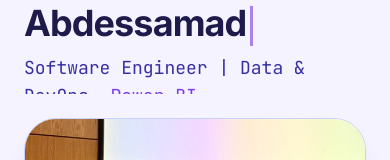
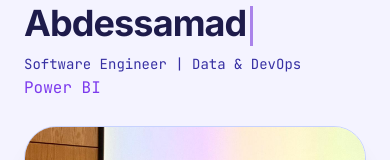
Before and after one commit to KAF-Abdessamad/portfolio-KAF, a React (Vite) app: page / in a window 390 px wide. Shown: the part 218-378 px from the top of the page. Built offline with nearby package versions, Linux system fonts and the light colour scheme; no server answers; the database is empty.

Commit message:
Fix hero subtitle layout - separate prefix from animated tech

```diff
--- a/src/sections/Hero.jsx
+++ b/src/sections/Hero.jsx
@@ -90,7 +90,7 @@ export default function Hero() {
                             </motion.h1>
 
                             {/* Animated subtitle Mobile */}
-                            <motion.div variants={itemVariants} className="h-10 mb-6 overflow-hidden">
+                            <motion.div variants={itemVariants} className="h-14 mb-4 overflow-hidden">
                                 <AnimatePresence mode="wait">
                                     <motion.p
                                         key={SUBTITLES[subtitleIndex]}
@@ -98,9 +98,10 @@ export default function Hero() {
                                         animate={{ y: 0, opacity: 1 }}
                                         exit={{ y: -20, opacity: 0 }}
                                         transition={{ duration: 0.35, ease: "backOut" }}
-                                        className="text-lg sm:text-xl text-text-sec font-mono"
+                                        className="text-base sm:text-lg text-text-sec font-mono leading-tight"
                                     >
-                                        {t('hero.subtitle_prefix')} &nbsp;<span className="text-text-acc">{SUBTITLES[subtitleIndex]}</span>
+                                        <span className="block text-sm text-text-muted mb-1">{t('hero.subtitle_prefix')}</span>
+                                        <span className="text-text-acc">{SUBTITLES[subtitleIndex]}</span>
                                     </motion.p>
                                 </AnimatePresence>
                             </motion.div>
@@ -145,18 +146,19 @@ export default function Hero() {
                         </div>
 
                         {/* Animated subtitle (Desktop Only) */}
-                        <motion.div variants={itemVariants} className="h-12 mb-6 overflow-hidden hidden lg:block">
+                        <motion.div variants={itemVariants} className="h-16 mb-4 overflow-hidden hidden lg:block">
                             <AnimatePresence mode="wait">
-                                <motion.p
+                                <motion.div
                                     key={SUBTITLES[subtitleIndex]}
                                     initial={{ y: 36, opacity: 0 }}
                                     animate={{ y: 0, opacity: 1 }}
                                     exit={{ y: -36, opacity: 0 }}
                                     transition={{ duration: 0.45, ease: "backOut" }}
-                                    className="text-xl md:text-2xl text-text-sec font-mono"
+                                    className="flex flex-col"
                                 >
-                                    {t('hero.subtitle_prefix')} &nbsp;<span className="text-text-acc">{SUBTITLES[subtitleIndex]}</span>
-                                </motion.p>
+                                    <span className="text-sm text-text-muted font-mono mb-1">{t('hero.subtitle_prefix')}</span>
+                                    <span className="text-xl md:text-2xl text-text-acc font-mono">{SUBTITLES[subtitleIndex]}</span>
+                                </motion.div>
                             </AnimatePresence>
                         </motion.div>
 
```
